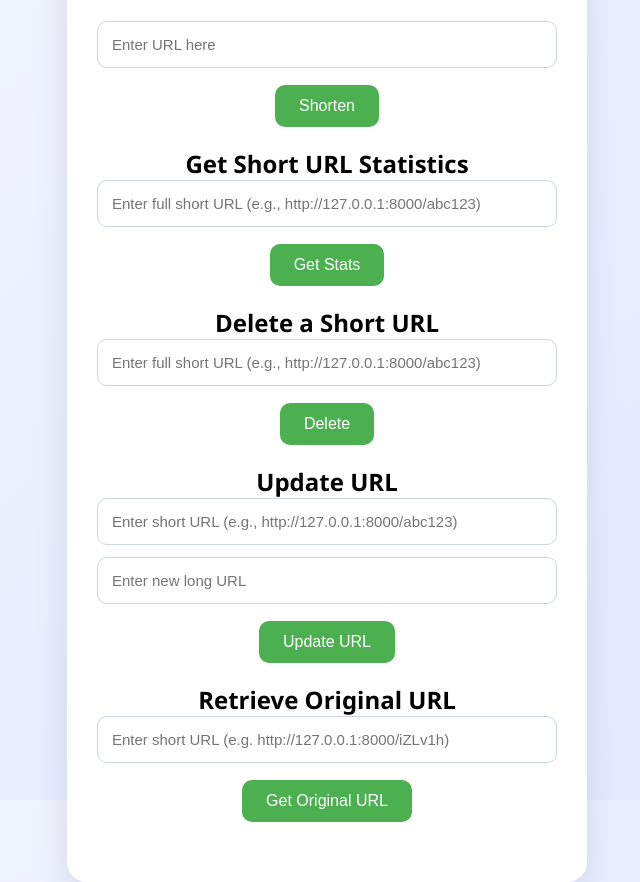
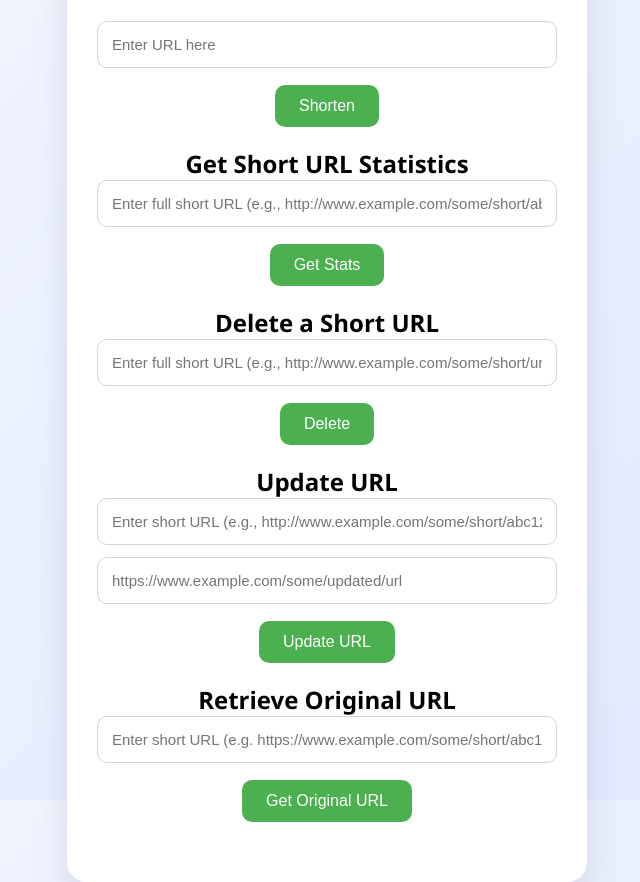
Before and after one commit to Binteimran853/aqsa-innovaxel-imran, a Django app: page / in a window 1280 px wide. Shown: the whole page, without its empty margins (313-953 px from the left). Run offline with Django 5.2, Linux system fonts and the light colour scheme.

Commit message:
update my .env file

```diff
--- a/requirements.txt
+++ b/requirements.txt
@@ -25,6 +25,7 @@ prompt_toolkit==3.0.51
 python-crontab==3.2.0
 python-dateutil==2.9.0.post0
 python-decouple==3.8
+python-dotenv==1.1.1
 requests==2.32.4
 six==1.17.0
 sqlparse==0.5.1
--- a/shortener/models.py
+++ b/shortener/models.py
@@ -1,9 +1,7 @@
 from django.db import models
 import string
 import random
-
-def generate_shortcode(length=6):
-    return ''.join(random.choices(string.ascii_letters + string.digits, k=length))
+from .utils import generate_shortcode
 
 class URL(models.Model):
     url = models.URLField(unique=True)
--- a/shortener/templates/shortener/shorturl.html
+++ b/shortener/templates/shortener/shorturl.html
@@ -144,7 +144,7 @@
       action="{% url 'GetStats' shortCode='placeholder' %}"
       onsubmit="this.action = this.action.replace('placeholder', this.short_url.value.split('/').pop())">
     <input type="text" name="short_url" class="input"
-           placeholder="Enter full short URL (e.g., http://127.0.0.1:8000/abc123)"
+           placeholder="Enter full short URL (e.g., http://www.example.com/some/short/abc123)"
            required>
     <button type="submit">Get Stats</button>
 </form>
@@ -174,7 +174,7 @@
     {% csrf_token %}
     <input type="hidden" name="_method" value="DELETE">
 
-    <input type="text" name="short_url" placeholder="Enter full short URL (e.g., http://127.0.0.1:8000/abc123)" required>
+    <input type="text" name="short_url" placeholder="Enter full short URL (e.g., http://www.example.com/some/short/url/123)" required>
 
     <button type="submit">Delete</button>
 </form>
@@ -192,11 +192,11 @@
     <input type="hidden" name="_method" value="PUT">
 
     <input type="text" name="short_url" id="updateShortUrl"
-           placeholder="Enter short URL (e.g., http://127.0.0.1:8000/abc123)"
+           placeholder="Enter short URL (e.g., http://www.example.com/some/short/abc123)"
            required value="{{ short_url }}">
 
     <input type="url" name="new_url" id="newUrl"
-           placeholder="Enter new long URL"
+           placeholder="https://www.example.com/some/updated/url"
            required value="{{ new_url }}">
 
     <button type="submit">Update URL</button>
@@ -218,7 +218,7 @@
         <h2>Retrieve Original URL</h2>
 
 <form method="get" action="{% url 'retrieve_url' %}">
-    <input type="text" name="short_url" placeholder="Enter short URL (e.g. http://127.0.0.1:8000/iZLv1h)">
+    <input type="text" name="short_url" placeholder="Enter short URL (e.g. https://www.example.com/some/short/abc123)">
     <button type="submit">Get Original URL</button>
 </form>
 
@@ -229,7 +229,7 @@
 {% endif %}
 
     </div>
-    <script src="{% static 'shortener/script.js' %}"></script>
+
 </body>
 
 </html>
--- a/shortener/views.py
+++ b/shortener/views.py
@@ -1,3 +1,4 @@
+
 from rest_framework.views import APIView
 from rest_framework.response import Response
 
@@ -8,7 +9,8 @@ from .serializers import URLSerializer
 from .models import URL as ShortenedURL
 from django.shortcuts import render
 from .utils import generate_shortcode
-# HOME PAGE
+import os
+BASE_URL = os.getenv("BASE_URL")  # fallback if not found
 
 def home(request):
     context = {}
@@ -27,7 +29,8 @@ def home(request):
         context = {
             'message': message,
             'url': url,
-            'short_url': f"http://127.0.0.1:8000/{obj.shortCode}",
+
+            'short_url': f"{BASE_URL}{obj.shortCode}",
             'shortCode': obj.shortCode,
             'access_count': obj.accessCount
         }
@@ -163,7 +166,7 @@ class DeleteShortURL(View):
 
         return render(request, "shortener/shorturl.html", {
             "delete_msg": delete_msg,
-            "short_url": f"http://127.0.0.1:8000/{shortCode}",
+            "short_url": f"{BASE_URL}{shortCode}",
         })
 
 
--- a/urlshortener/settings.py
+++ b/urlshortener/settings.py
@@ -9,6 +9,10 @@ https://docs.djangoproject.com/en/5.1/topics/settings/
 For the full list of settings and their values, see
 https://docs.djangoproject.com/en/5.1/ref/settings/
 """
+import os
+from dotenv import load_dotenv
+
+load_dotenv()  # loads variables from .env file
 
 from pathlib import Path
 
```
